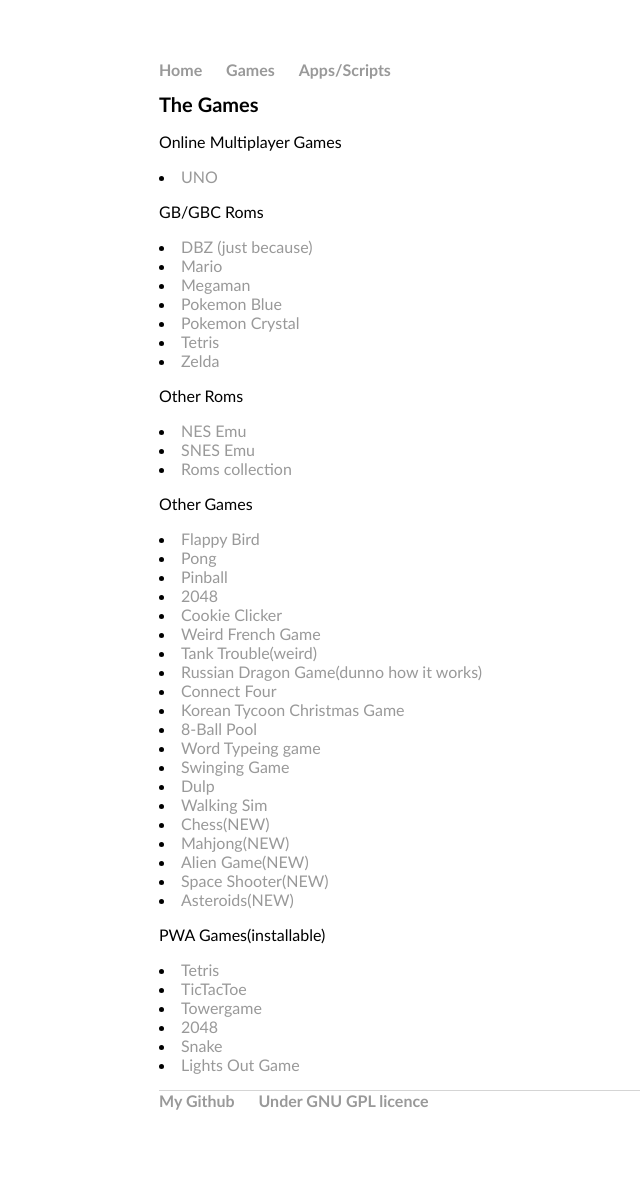
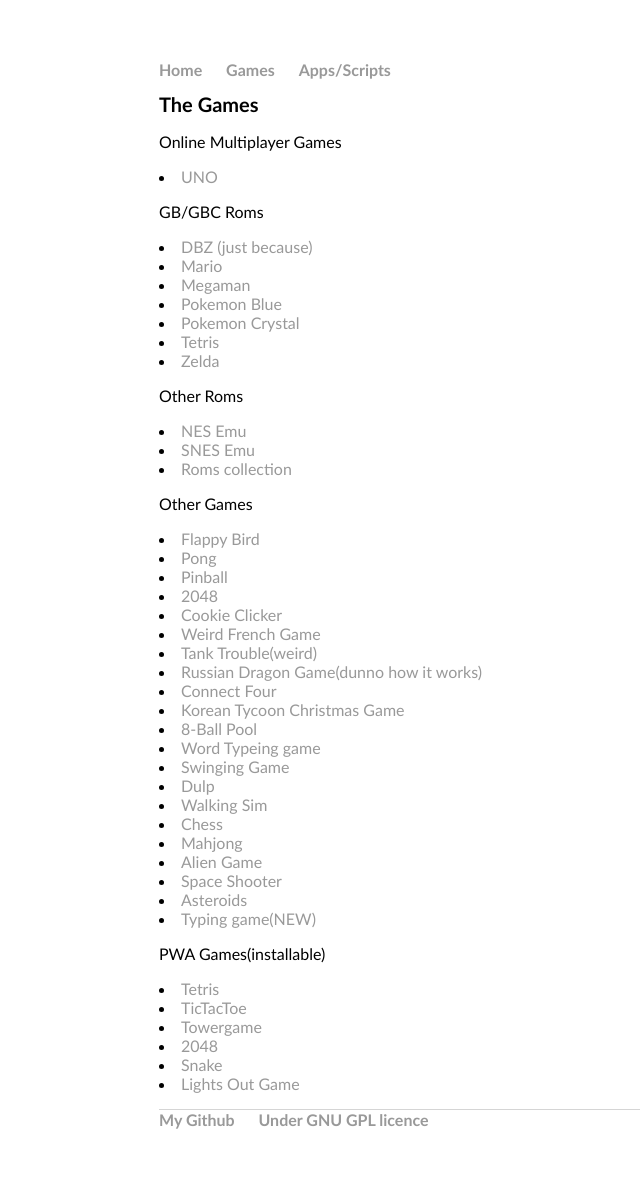
Before and after one commit to hen6003/hen6003.github.io, a Jekyll site: the page built from games/index.html, in a window 1280 px wide. Shown: the whole page, without its empty margins (33-673 px from the left). Built offline with Jekyll 4.4.1, drawn with Linux system fonts in a browser that asks for light colours.

Commit message:
Update index.html

```diff
--- a/games/index.html
+++ b/games/index.html
@@ -34,11 +34,12 @@
 	<li><a href="https://christophmark.github.io/pendulum/pendulum/index.html">Swinging Game</a></li>
 	<li><a href="http://dulpgame.herokuapp.com/#">Dulp</a></li>
 	<li><a href="https://minkcv.github.io/fps/">Walking Sim</a></li>
-	<li><a href="https://codepen.io/juliangarnier/full/BsIih">Chess(NEW)</a></li>
-	<li><a href="http://greenmahjong.daniel-beck.org/">Mahjong(NEW)</a></li>
-	<li><a href="http://dave-and-mike.github.io/game-off-2012/">Alien Game(NEW)</a></li>
-	<li><a href="http://cykod.github.io/AlienInvasion/">Space Shooter(NEW)</a></li>
-	<li><a href="http://www.dougmcinnes.com/html-5-asteroids">Asteroids(NEW)</a></li>
+	<li><a href="https://codepen.io/juliangarnier/full/BsIih">Chess</a></li>
+	<li><a href="http://greenmahjong.daniel-beck.org/">Mahjong</a></li>
+	<li><a href="http://dave-and-mike.github.io/game-off-2012/">Alien Game</a></li>
+	<li><a href="http://cykod.github.io/AlienInvasion/">Space Shooter</a></li>
+	<li><a href="http://www.dougmcinnes.com/html-5-asteroids">Asteroids</a></li>
+	<li><a href="https://neizod.github.io/kick/">Typing game(NEW)</a></li>
 	<p>PWA Games(installable)</p>
 	<li><a href="https://ytiurin.github.io/tetris/index.html">Tetris</a></li>
 	<li><a href="https://tmaiadev-tictactoe.netlify.com/">TicTacToe</a></li>
```
